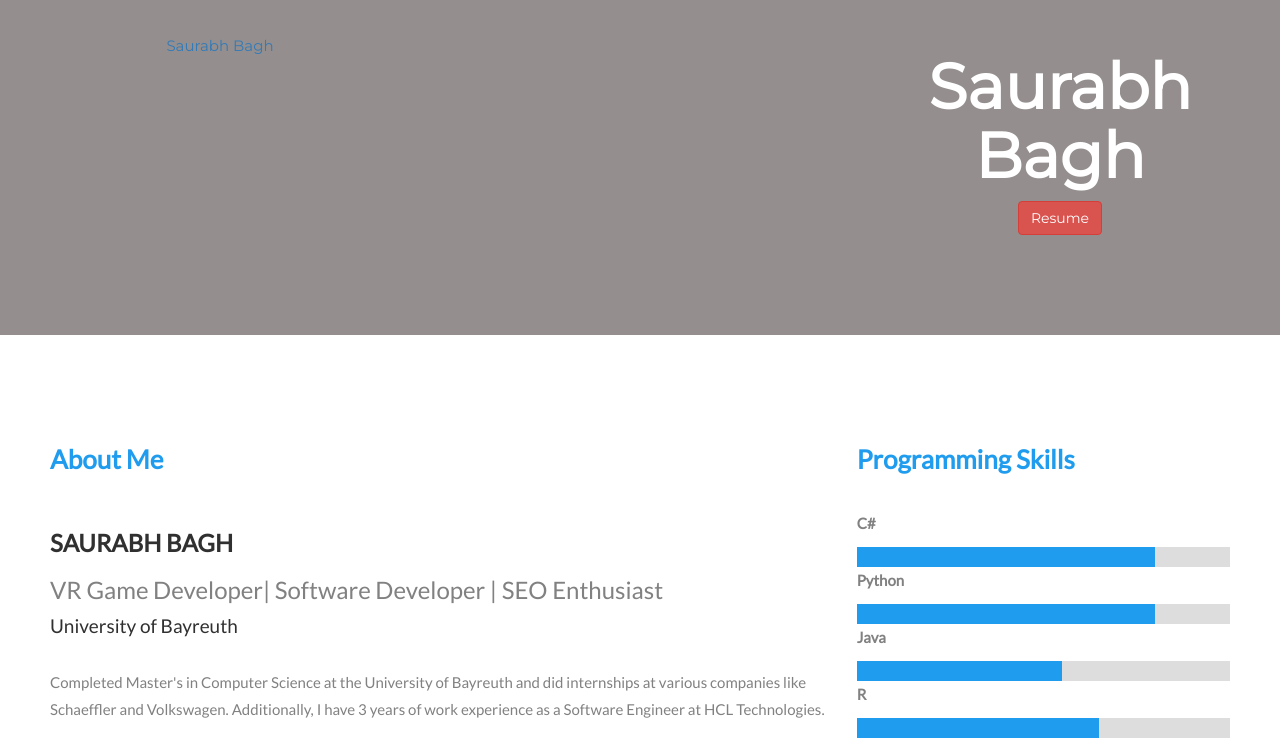
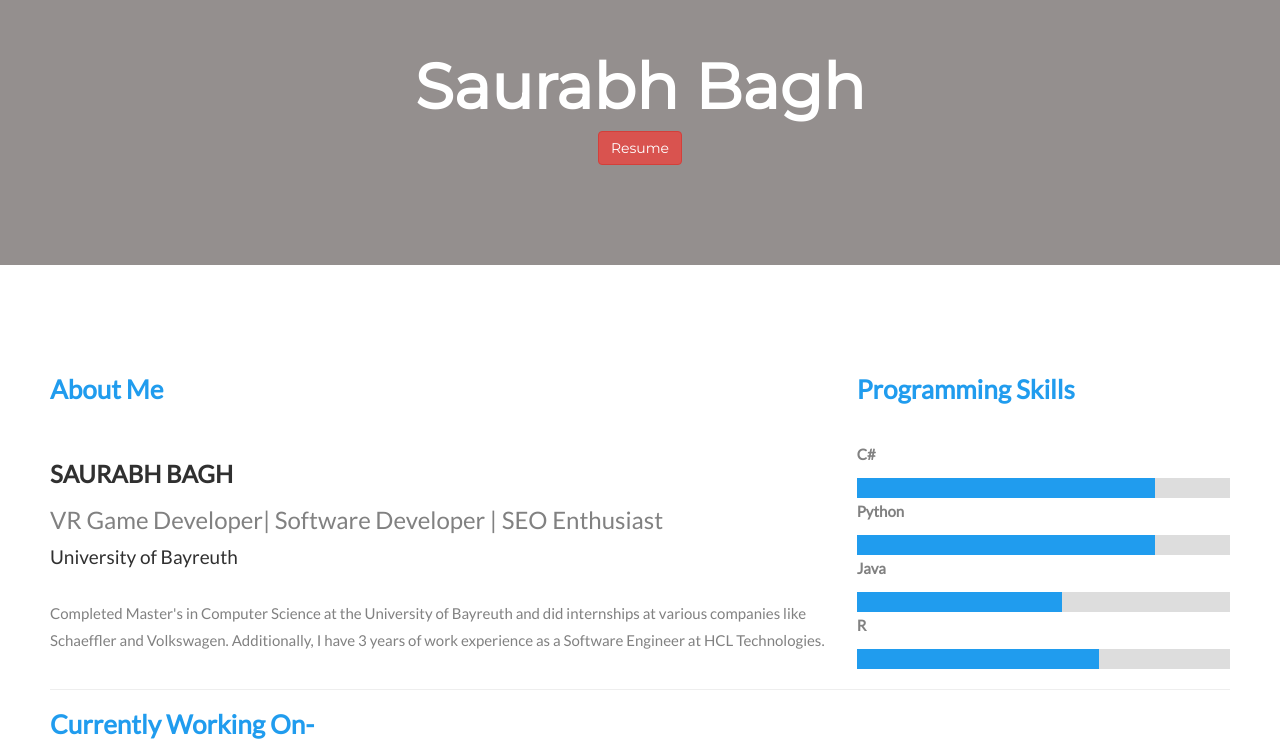
Before and after one commit to Saurabhbagh/saurabhbagh.github.io, a plain HTML site: page index.html in a window 1280 px wide. Shown: the part 68-809 px from the top of the page. Drawn offline with nearby package versions, Linux system fonts and the light colour scheme.

Commit message:
linkedin removed

```diff
--- a/index.html
+++ b/index.html
@@ -83,13 +83,9 @@
   <div class="jumbotron text-center">
     <div class="row">
 
-      <div class="col-sm-4">
-        <div class="badge-base LI-profile-badge" data-locale="en_US" data-size="medium" data-theme="dark" data-type="VERTICAL" data-vanity="saurabhbagh" data-version="v1"><a class="badge-base__link LI-simple-link" href="https://de.linkedin.com/in/saurabhbagh?trk=profile-badge">Saurabh Bagh</a></div>
 
-        </div>
-        <div class="col-sm-4"></div>
 
-    <div class="col-sm-4">
+    <div class="col-sm-12">
       <h1>Saurabh Bagh</h1>
       <button type="button" class="btn btn-danger"  onclick="OpenResume()"> Resume</button>
       </div>
```
